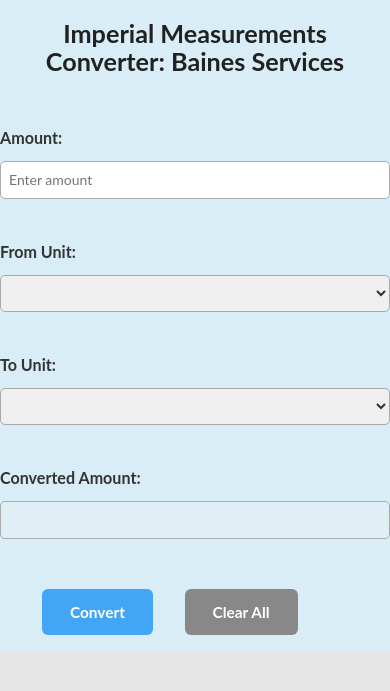
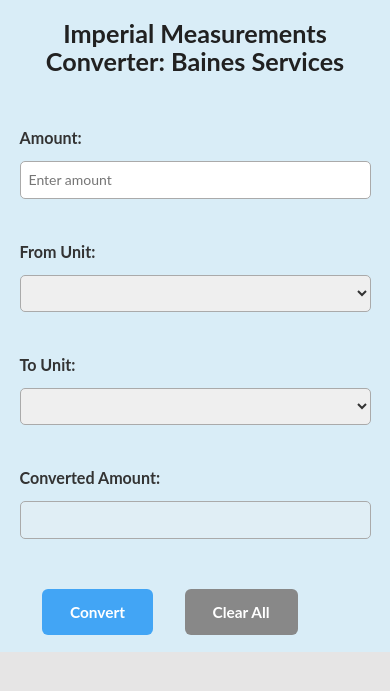
Before and after one commit to cuthbert86/cuthbert86.github.io, a Jekyll site: the page imperial_measurement_system.html, which Jekyll copies as it is, in a window 390 px wide. Shown: the top 691 px of the page. Built offline with Jekyll 4.4.1, drawn with Linux system fonts in a browser that asks for light colours; nearby versions of some CDN libraries; library files that are not in the unit come from our copies.

Commit message:
Update imperial_measurement_system.html

```diff
--- a/imperial_measurement_system.html
+++ b/imperial_measurement_system.html
@@ -74,7 +74,7 @@
         @media (max-width: 799px) {
             .container { width: 90%; min-width: unset; }
             .row { flex-direction: column; }
-            .row label, .row input, .row select { width: 100%; }
+            .row label, .row input, .row select { width: 90%; }
         }
     </style>
 </head>
```
